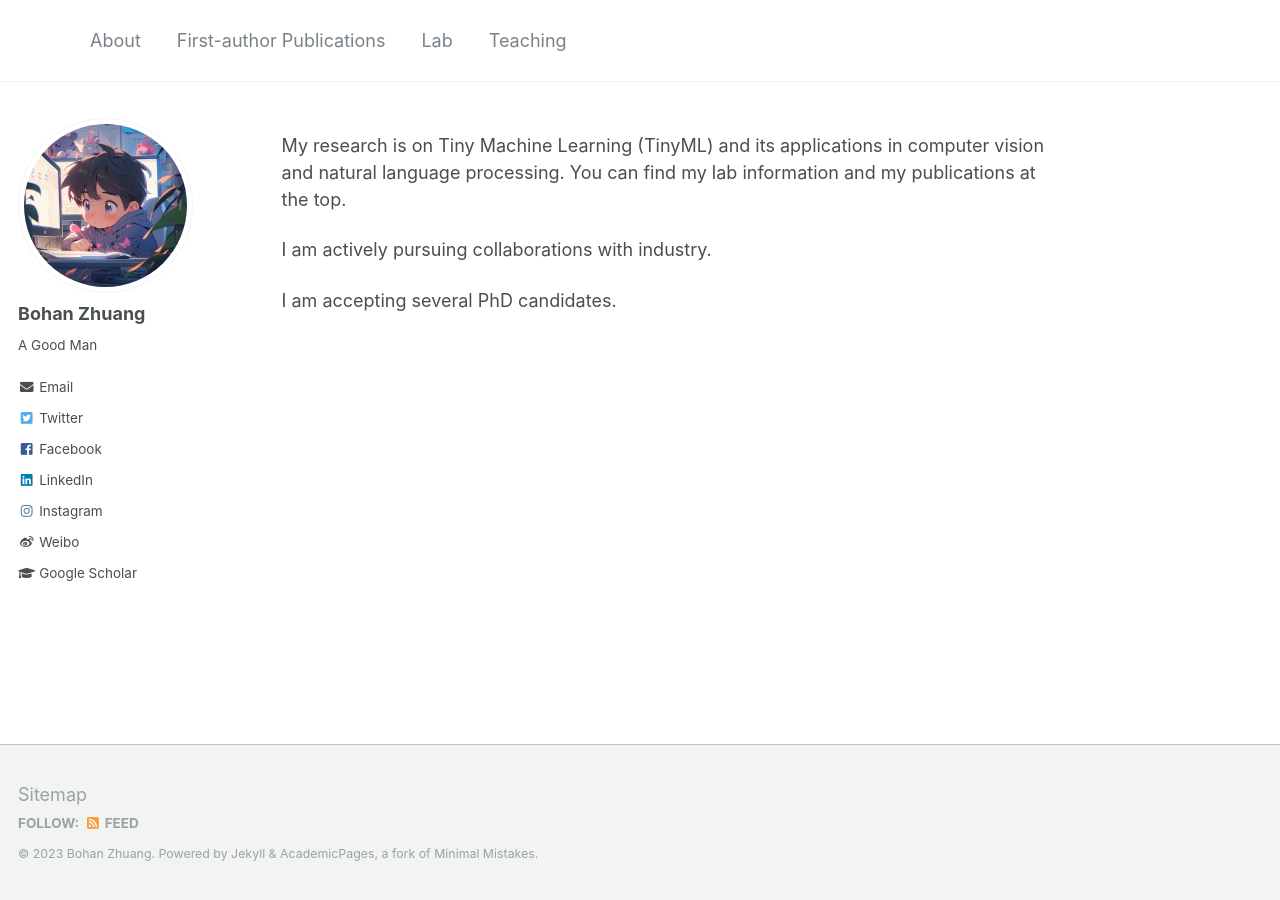
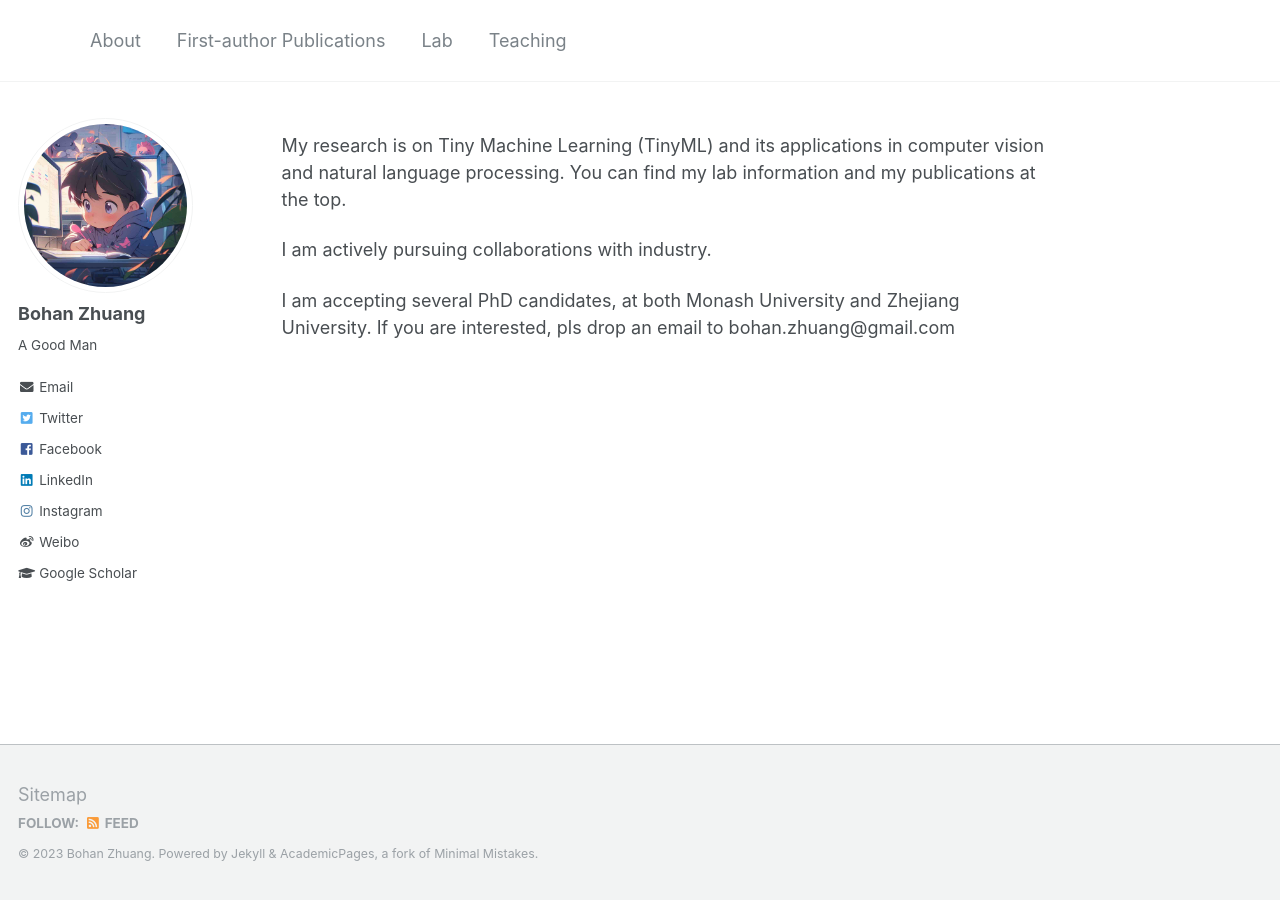
Before and after one commit to bohanzhuang/bohanzhuang.github.io, a Jekyll site: the page built from _pages/about.md, in a window 1280 px wide. Built offline with Jekyll 4.4.1, drawn with Linux system fonts in a browser that asks for light colours.

Commit message:
Update about.md

```diff
--- a/_pages/about.md
+++ b/_pages/about.md
@@ -13,4 +13,4 @@
 
 I am actively pursuing collaborations with industry.
 
-I am accepting several PhD candidates.
+I am accepting several PhD candidates, at both Monash University and Zhejiang University. If you are interested, pls drop an email to bohan.zhuang@gmail.com
```
